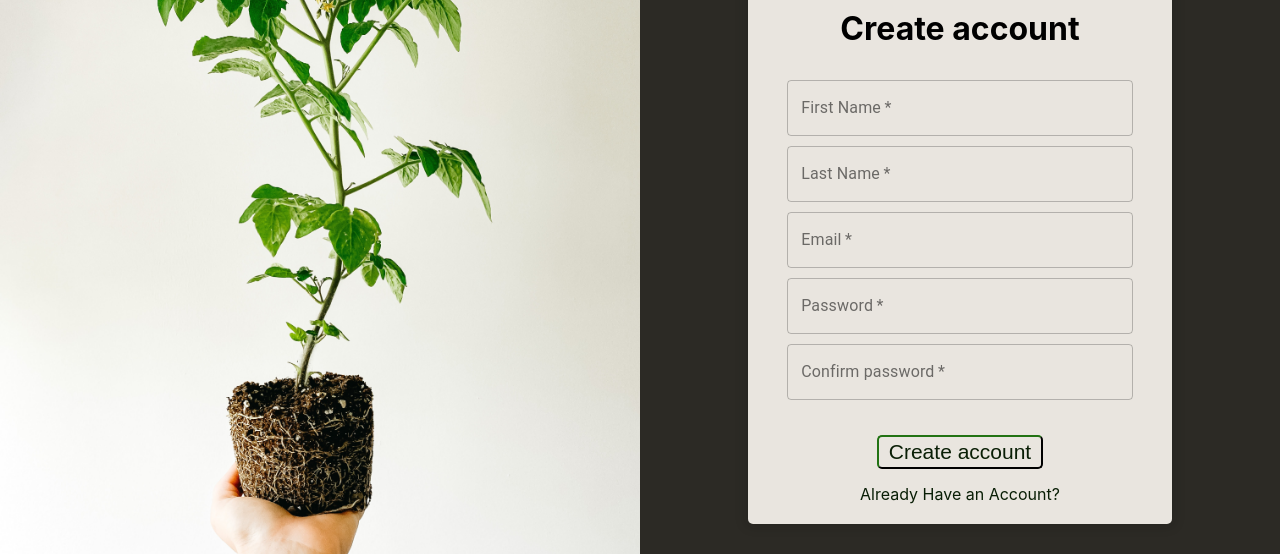
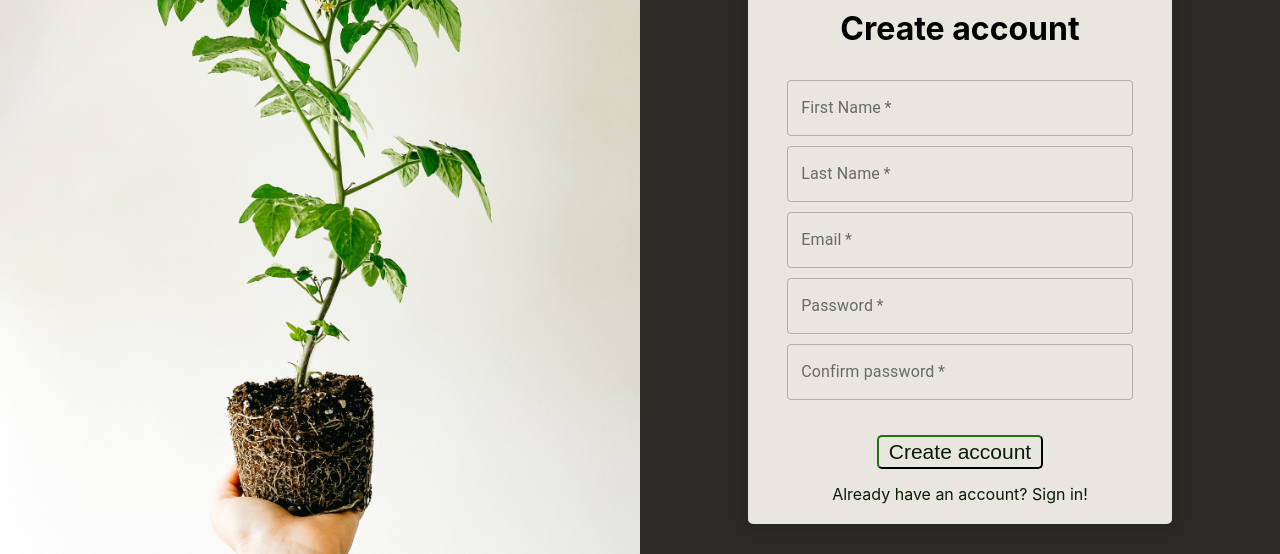
Before and after one commit to KtlnDev/SeedLab, a React (Create React App) app in the folder frontend-app/: page /register in a window 1280 px wide. Shown: the part 178-732 px from the top of the page. Built offline with nearby package versions, Linux system fonts and the light colour scheme.

Commit message:
Add error handling for Login and Register Pages

```diff
--- a/frontend-app/src/App.tsx
+++ b/frontend-app/src/App.tsx
@@ -1,25 +1,25 @@
 import React from 'react';
+import {BrowserRouter as Router, Switch, Route} from "react-router-dom";
+import axios from 'axios';
+import WelcomePage from './components/welcome/welcome-page';
+import LoginPage from './components/login/login-page';
+import RegisterPage from './components/register/register-page';
+import Dashboard from './components/dashboard/dashboard-page';
+import Configuration from './components/configuration/configuration-page';
 import './App.css';
-import {BrowserRouter as Router, Switch, Route} from "react-router-dom";
 
-import WelcomePage from './components/welcome/welcome-page'
-import LoginPage from './components/login/login-page'
-import RegisterPage from './components/register/register-page'
-import Dashboard from './components/dashboard/dashboard-page'
-import Configuration from './components/configuration/configuration-page'
-import ItemView from './components/item-view/item-view'
+axios.defaults.withCredentials = true;
 
 export default function App(){
   return (
     <Router>
       <div className="App">
-      <Switch>
+        <Switch>
           <Route path="/" exact component={WelcomePage}/>
           <Route path="/login" component={LoginPage}/>
           <Route path="/register" component={RegisterPage}/>
           <Route path="/dashboard" component={Dashboard}/>
           <Route path="/configuration" component={Configuration}/>
-          <Route path="/item" component={ItemView}/>
         </Switch>
       </div>
     </Router>
--- a/frontend-app/src/components/login/login-page.scss
+++ b/frontend-app/src/components/login/login-page.scss
@@ -62,7 +62,7 @@
 .login-button {
   font-size: 21px;
   padding: 3px 10px;
-  margin-top: 25px;
+  margin-top: 15px;
   margin-bottom: 15px;
   border-radius: 5px;
   border-color: #091E05;
@@ -78,3 +78,11 @@
 .loginLabel{
   margin-top: 0;
 }
+
+.errorMessage{
+  font-size: 18px;
+  text-align: center;
+  color:red;
+  font-weight: bold;
+  margin-top:10px;
+}
--- a/frontend-app/src/components/login/login-page.tsx
+++ b/frontend-app/src/components/login/login-page.tsx
@@ -3,13 +3,14 @@ import TextField from '@material-ui/core/TextField';
 import AccountIcon from '../../images/accountIcon.png';
 import Image from 'react-bootstrap/Image';
 import axios from 'axios';
-import './login-page.scss'
+import './login-page.scss';
 
-export default function LoginPage(){
+const LoginPage = (props) =>{
     const [email, setEmail] = useState('');
     const [password, setPassword] = useState('');
+    const [errorMessage, setErrorMessage] = useState('');
 
-    async function handleSubmit(event){
+    async function loginHandler(event){
         event.preventDefault();
 
         try{
@@ -18,15 +19,11 @@ export default function LoginPage(){
                 password: password
             };
 
-            await axios.post('http://localhost:5000/user/login',loginData)
-            .then(res => {
-                if(res.status === 200)
-                    window.location.href = "/dashboard";
-                else
-                    window.location.href = "/login";
-                });
+            await axios.post('http://localhost:5000/user/login',loginData);
+            setErrorMessage('');
+            props.history.push('/dashboard');
         }catch(err){
-                console.log(err);
+            setErrorMessage(err.response.data.errorMessage);
         }
     }
 
@@ -37,9 +34,10 @@ export default function LoginPage(){
                 <div className="login-container">
                     <Image src={AccountIcon} className="icon" rounded />
                     <h1 className="loginLabel">Login</h1>
-                    <form className="form" onSubmit={handleSubmit}>
+                    <form className="form" onSubmit={loginHandler}>
                         <TextField id="email" name="email" label="Email" type="text" variant="outlined" onChange={e => setEmail(e.target.value)}  required/>
                         <TextField id="password" name="password" label="Password" type="password" variant="outlined" onChange={e => setPassword(e.target.value)}  required/>
+                        <span className="errorMessage">{errorMessage}</span>
                         <div className="login">
                             <button className="login-button">Login</button>
                             <a href="/register" className="linkToRegister">Don't have an account yet? Sign up!</a>
@@ -49,4 +47,6 @@ export default function LoginPage(){
             </div>
         </div>
     )
-}
+};
+
+export default LoginPage;
--- a/frontend-app/src/components/register/register-page.scss
+++ b/frontend-app/src/components/register/register-page.scss
@@ -54,7 +54,7 @@
 .register-button {
   font-size: 21px;
   padding: 3px 10px;
-  margin-top: 25px;
+  margin-top: 15px;
   margin-bottom: 15px;
   border-radius: 5px;
   border-color: #091E05;
@@ -66,3 +66,11 @@
   text-decoration: none;
   color: #091E05;
 }
+
+.errorMessage{
+  font-size: 18px;
+  text-align: center;
+  color:red;
+  font-weight: bold;
+  margin-top:10px;
+}
--- a/frontend-app/src/components/register/register-page.tsx
+++ b/frontend-app/src/components/register/register-page.tsx
@@ -6,29 +6,32 @@ import Image from 'react-bootstrap/Image';
 import './register-page.scss';
 
 
-export default function RegisterPage(){
+const RegisterPage = (props) =>{
     const [firstName, setFirstName] = useState('');
     const [lastName, setLastName] = useState('');
     const [email, setEmail] = useState('');
     const [password, setPassword] = useState('');
     const [confirmPassword, setConfirmPassword] = useState('');
+    const [errorMessage, setErrorMessage] = useState('');
 
-    async function handleSubmit(event){
+    async function registerHandler(event){
         event.preventDefault();
 
         try{
-            const registerData ={
+            const registerData = {
                 firstName: firstName,
                 lastName: lastName,
                 email: email,
                 password: password,
                 confirmPassword: confirmPassword
-            }
+            };
             await axios.post('http://localhost:5000/user/register',registerData);
+            setErrorMessage('');
+            props.history.push('/login');
+
         }catch(err){
-            console.log(err);
+            setErrorMessage(err.response.data.errorMessage);
         }
-       /* window.location.href = "/login";   */
     }
 
     return(
@@ -38,19 +41,22 @@ export default function RegisterPage(){
                 <div className="register-container">
                     <Image src={AccountIcon} className="icon" rounded />
                     <h1>Create account</h1>
-                    <form className="form" onSubmit={handleSubmit}>
+                    <form className="form" onSubmit={registerHandler}>
                         <TextField id="firstName" name="firstName" label="First Name" type="text" variant="outlined" onChange={e => setFirstName(e.target.value)} required/>
                         <TextField className="lname" id="lastName" name="lastName" label="Last Name" type="text" variant="outlined" onChange={e => setLastName(e.target.value)} required/>
                         <TextField id="email" name="email" label="Email" type="text" variant="outlined" onChange={e => setEmail(e.target.value)} required/>
                         <TextField id="password" name="password" label="Password" type="password" variant="outlined" onChange={e => setPassword(e.target.value)} required/>
                         <TextField id="confirmPassword" name="confirmPassword" label="Confirm password" type="password" variant="outlined" onChange={e => setConfirmPassword(e.target.value)} required/>
+                        <span className="errorMessage">{errorMessage}</span>
                         <div className="createAccount">
                             <button className="register-button">Create account</button>
-                            <a href="/login" className="linkToLogin">Already Have an Account?</a>
+                            <a href="/login" className="linkToLogin">Already have an account? Sign in!</a>
                         </div>
                     </form>
                 </div>
             </div>
         </div>
     )
-}
+};
+
+export default RegisterPage;
--- a/frontend-app/src/index.tsx
+++ b/frontend-app/src/index.tsx
@@ -1,17 +1,9 @@
 import React from 'react';
 import ReactDOM from 'react-dom';
+import App from './App';
 import './index.css';
-import App from './App';
-import reportWebVitals from './reportWebVitals';
 
 ReactDOM.render(
-  <React.StrictMode>
-    <App />
-  </React.StrictMode>,
+    <App />,
   document.getElementById('root')
 );
-
-// If you want to start measuring performance in your app, pass a function
-// to log results (for example: reportWebVitals(console.log))
-// or send to an analytics endpoint. Learn more: https://bit.ly/CRA-vitals
-reportWebVitals();
```
